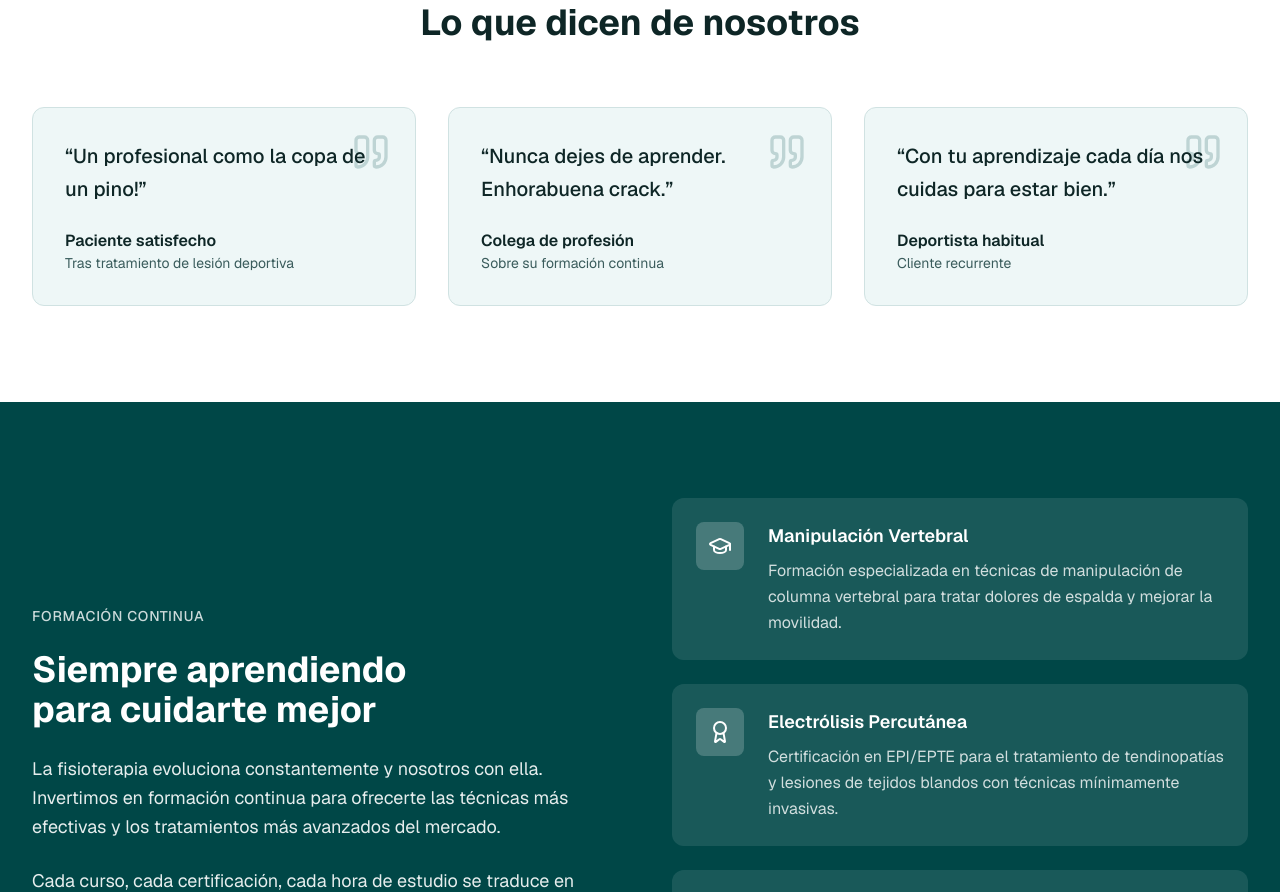
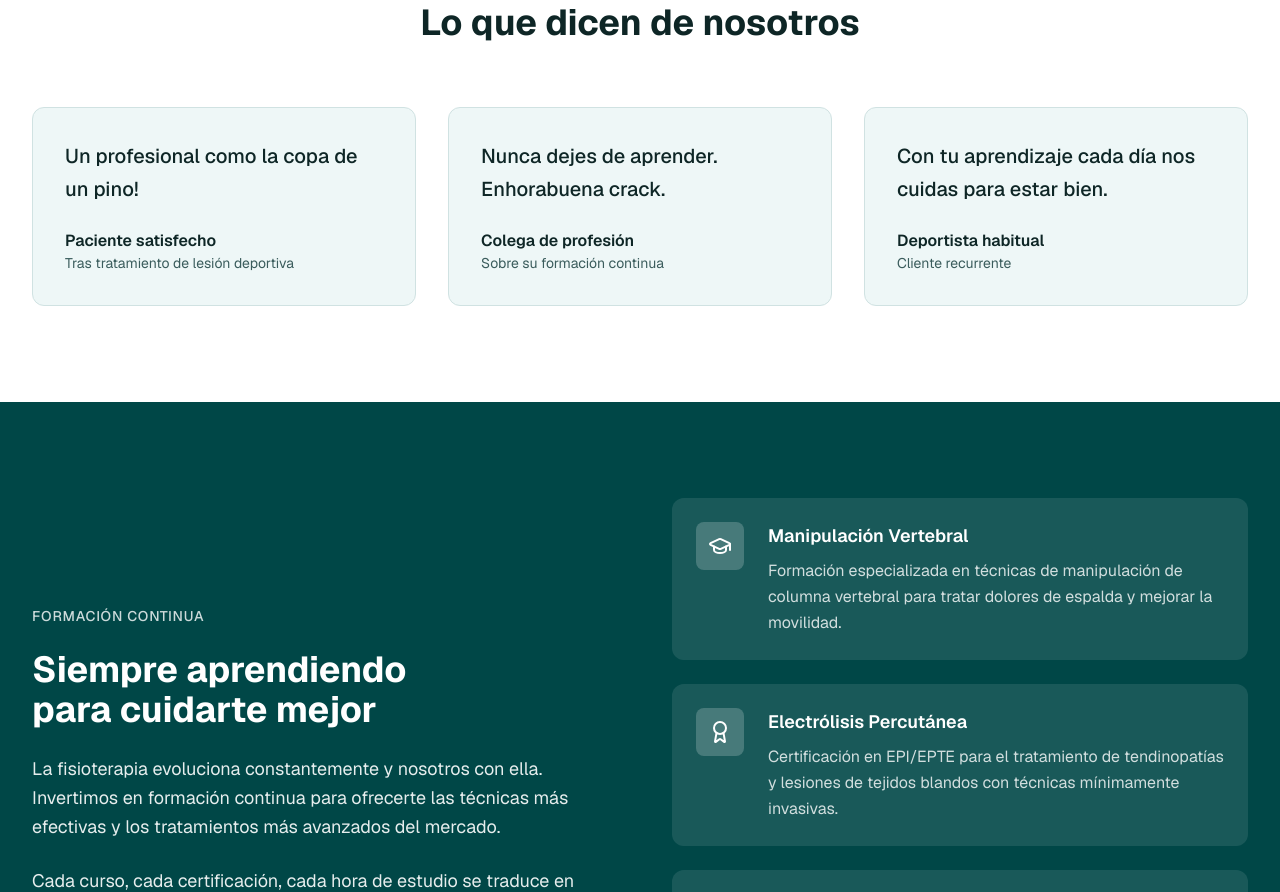
Before and after one commit to DavidMorras/Web-Villuendas, a Next.js app: page / in a window 1280 px wide. Shown: the part 3320-4212 px from the top of the page. Built offline with nearby package versions, Linux system fonts and the light colour scheme.

Commit message:
Cambio testimonios

```diff
--- a/components/landing/testimonials.tsx
+++ b/components/landing/testimonials.tsx
@@ -1,5 +1,3 @@
-import { Quote } from "lucide-react"
-
 const testimonials = [
   {
     quote: "Un profesional como la copa de un pino!",
@@ -30,16 +28,16 @@ export function Testimonials() {
             Lo que dicen de nosotros
           </h2>
         </div>
+
         <div className="grid md:grid-cols-3 gap-8">
           {testimonials.map((testimonial, index) => (
             <div
               key={index}
               className="relative p-8 rounded-xl bg-secondary/50 border border-border"
             >
-              <Quote className="w-10 h-10 text-primary/20 absolute top-6 right-6" />
               <blockquote className="relative">
                 <p className="text-xl font-medium text-foreground mb-6 leading-relaxed">
-                  &ldquo;{testimonial.quote}&rdquo;
+                  {testimonial.quote}
                 </p>
                 <footer>
                   <p className="font-semibold text-foreground">{testimonial.author}</p>
```
